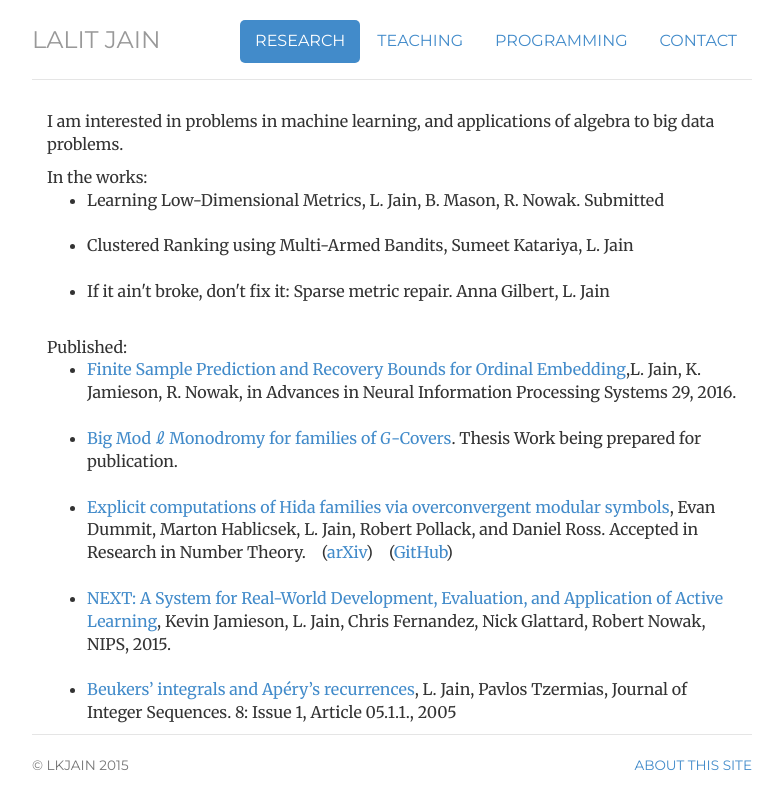
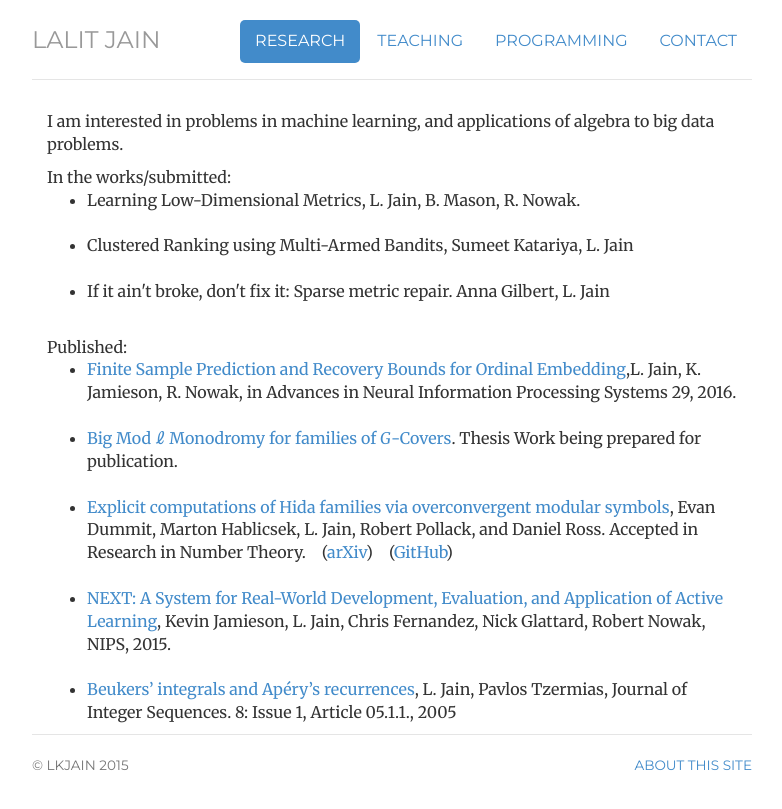
Before and after one commit to lalitkumarj/lalitkumarj.github.io, a Jekyll site: the page built from research/index.html, in a window 1280 px wide. Shown: the top 809 px of the page, without its empty margins (248-1030 px from the left). Built offline with Jekyll 4.4.1, drawn with Linux system fonts in a browser that asks for light colours.

```diff
--- a/research/index.html
+++ b/research/index.html
@@ -8,10 +8,10 @@ description: Lalit Jain's Research Page
 <p>I am interested in problems in machine learning, and applications of algebra to big data problems. </p>
 <!--  You can learn more about these things and more in my <a href="/files/LalitJainResearchStatement.pdf">research statement</a>. </p>-->
 
-In the works:
+In the works/submitted:
 <ul>
   <li>
-   Learning Low-Dimensional Metrics, L. Jain, B. Mason, R. Nowak. Submitted
+   Learning Low-Dimensional Metrics, L. Jain, B. Mason, R. Nowak.
   </li>
   <br>
   <li>
```
